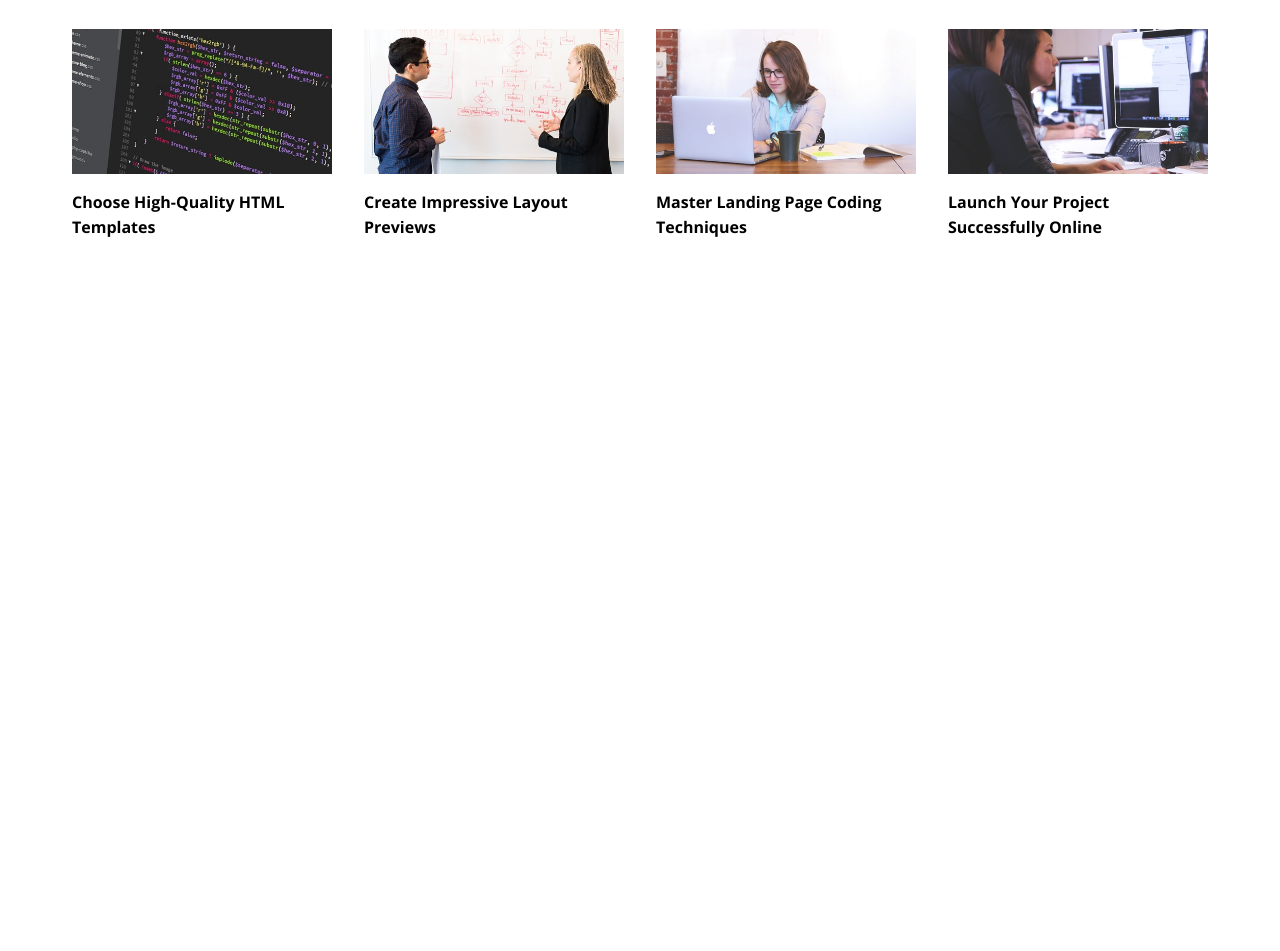
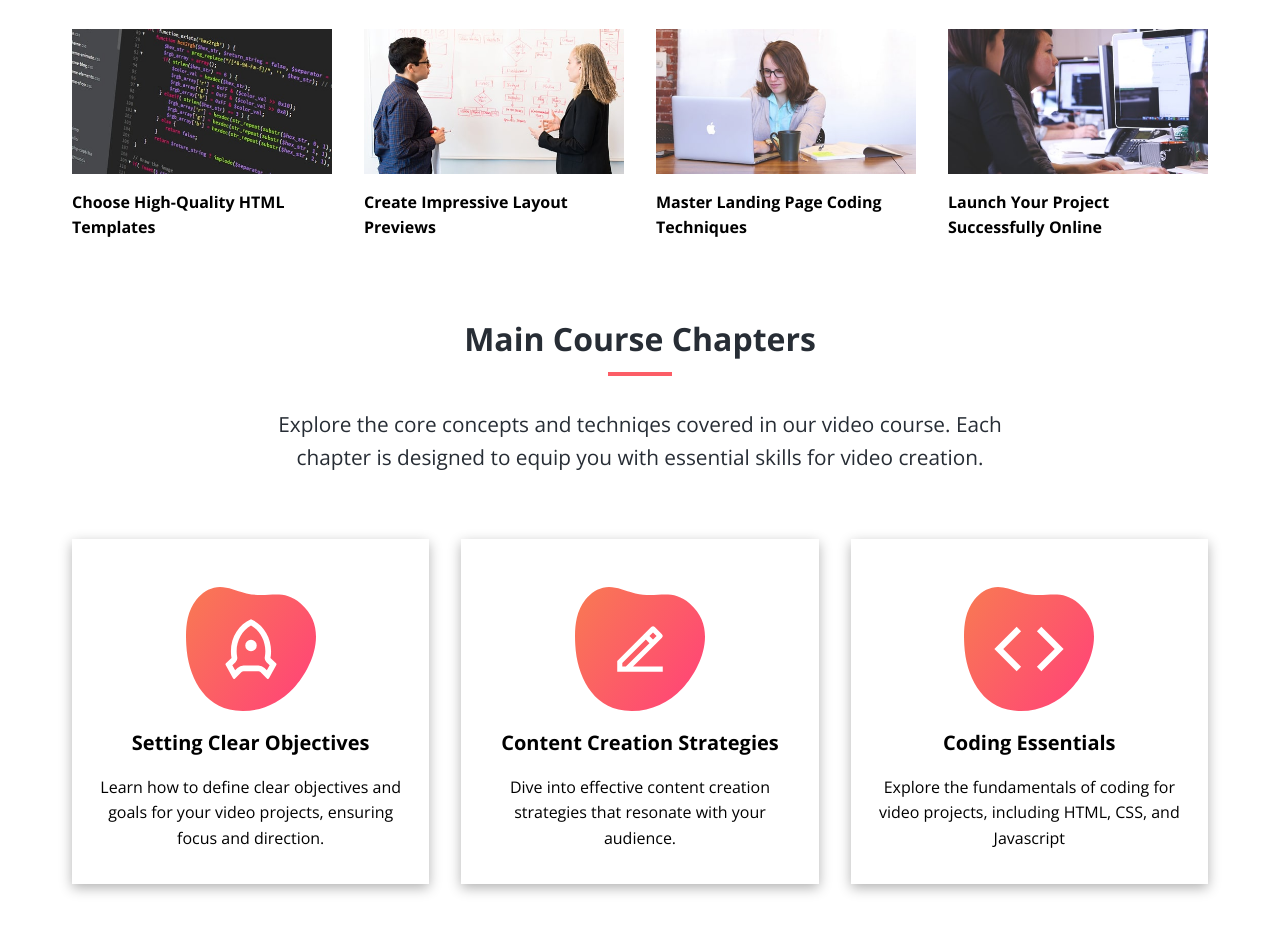
Before and after one commit to jeremyag/tutor-website, a plain HTML site: page index.html in a window 1280 px wide. Shown: the part 1441-2392 px from the top of the page. Before the commit the page ends 1690 px from the top, so only its background shows below. Drawn offline with nearby package versions, Linux system fonts and the light colour scheme.

Commit message:
Added chapters section.

```diff
--- a/css/styles.css
+++ b/css/styles.css
@@ -61,6 +61,10 @@ img {
 	border-color: #fff;
 }
 
+.section {
+	margin: 4rem 0;
+}
+
 .section-header {
 	max-width: 750px;
 	margin: 0 auto;
@@ -85,6 +89,17 @@ img {
 	height: 4px;
 	background: var(--primary-color);
 	margin: 0 auto 2rem;
+}
+
+.card {
+	display: flex;
+	flex-direction: column;
+	align-items: center;
+	justify-content: center;
+	text-align: center;
+	padding: 2rem 1.75rem;
+	background: #fff;
+	box-shadow: 0 4px 12px 0 rgba(0,0,0,0.3);
 }
 
 .navbar {
@@ -233,6 +248,24 @@ img {
 	margin: 0.5rem 0;
 }
 
+.chapter-cards {
+	display: grid;
+	grid-template-columns: repeat(3, 1fr);
+	gap: 2rem;
+	padding: 1rem 0 4rem;
+}
+
+.chapter-cards img {
+	width: 130px;
+	margin-top: 1rem;
+}
+
+.chapter-cards h3 {
+	font-size: 1.25rem;
+	font-weight: 700;
+	margin: 1rem 0;
+}
+
 /* Media Queries */
 @media(max-width: 1200px) {
 	.hero .hero-flex {
@@ -271,6 +304,10 @@ img {
 	.topics {
 		grid-template-columns: repeat(2, 1fr);
 	}
+
+	.chapter-cards {
+		grid-template-columns: 1fr;
+	}
 }
 
 @media(max-width: 768px) {
--- a/index.html
+++ b/index.html
@@ -213,6 +213,46 @@
         </div>
       </div>
     </section>
+
+    <section class="chapters section" id="chapters">
+      <div class="container">
+        <div class="section-header">
+          <h2>Main Course Chapters</h2>
+          <div class="heading-border"></div>
+          <p>
+            Explore the core concepts and techniqes covered in our video course.
+            Each chapter is designed to equip you with essential skills for
+            video creation.
+          </p>
+        </div>
+        <div class="chapter-cards">
+          <div class="card">
+            <img src="images/chapters-icon-1.svg" alt="chapter 1" />
+            <h3>Setting Clear Objectives</h3>
+            <p>
+              Learn how to define clear objectives and goals for your video
+              projects, ensuring focus and direction.
+            </p>
+          </div>
+          <div class="card">
+            <img src="images/chapters-icon-2.svg" alt="chapter 2" />
+            <h3>Content Creation Strategies</h3>
+            <p>
+              Dive into effective content creation strategies that resonate with
+              your audience.
+            </p>
+          </div>
+          <div class="card">
+            <img src="images/chapters-icon-3.svg" alt="chapter 3" />
+            <h3>Coding Essentials</h3>
+            <p>
+              Explore the fundamentals of coding for video projects, including
+              HTML, CSS, and Javascript
+            </p>
+          </div>
+        </div>
+      </div>
+    </section>
     <script src="js/script.js"></script>
   </body>
 </html>
```
